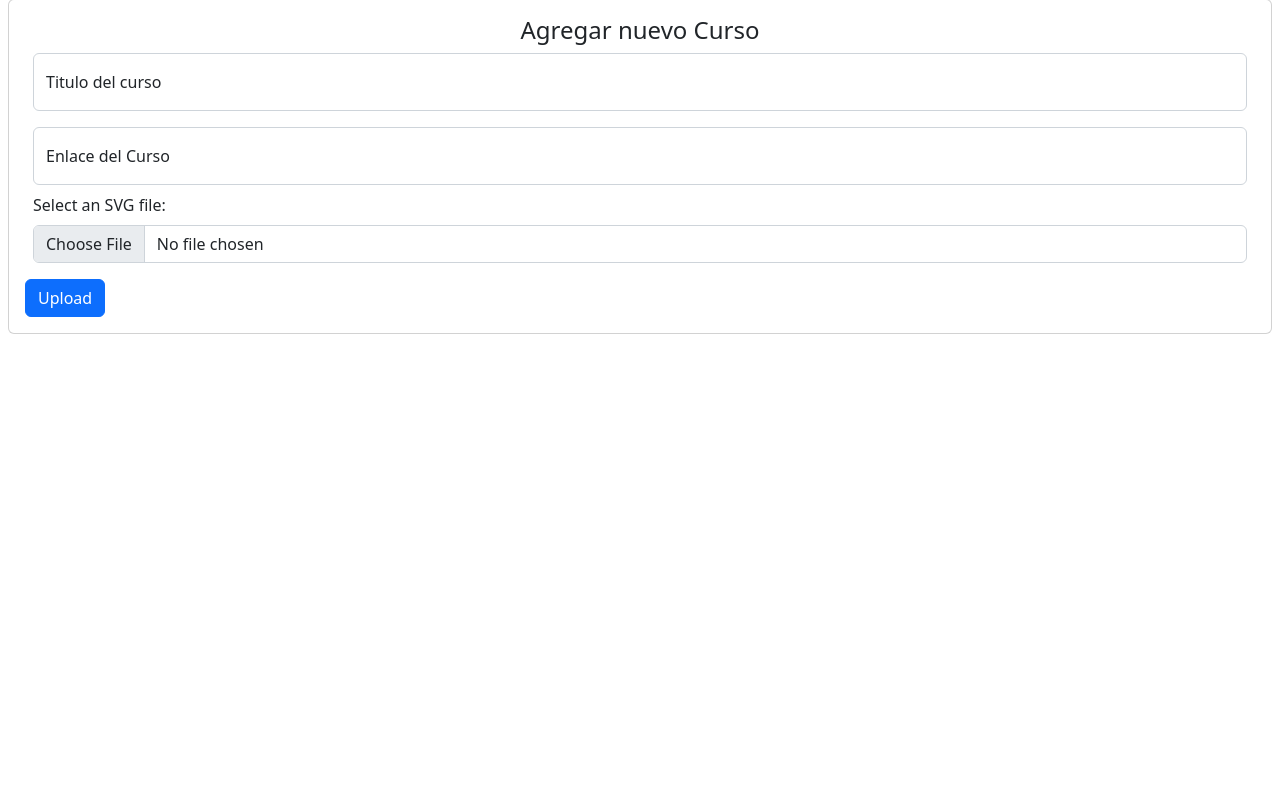
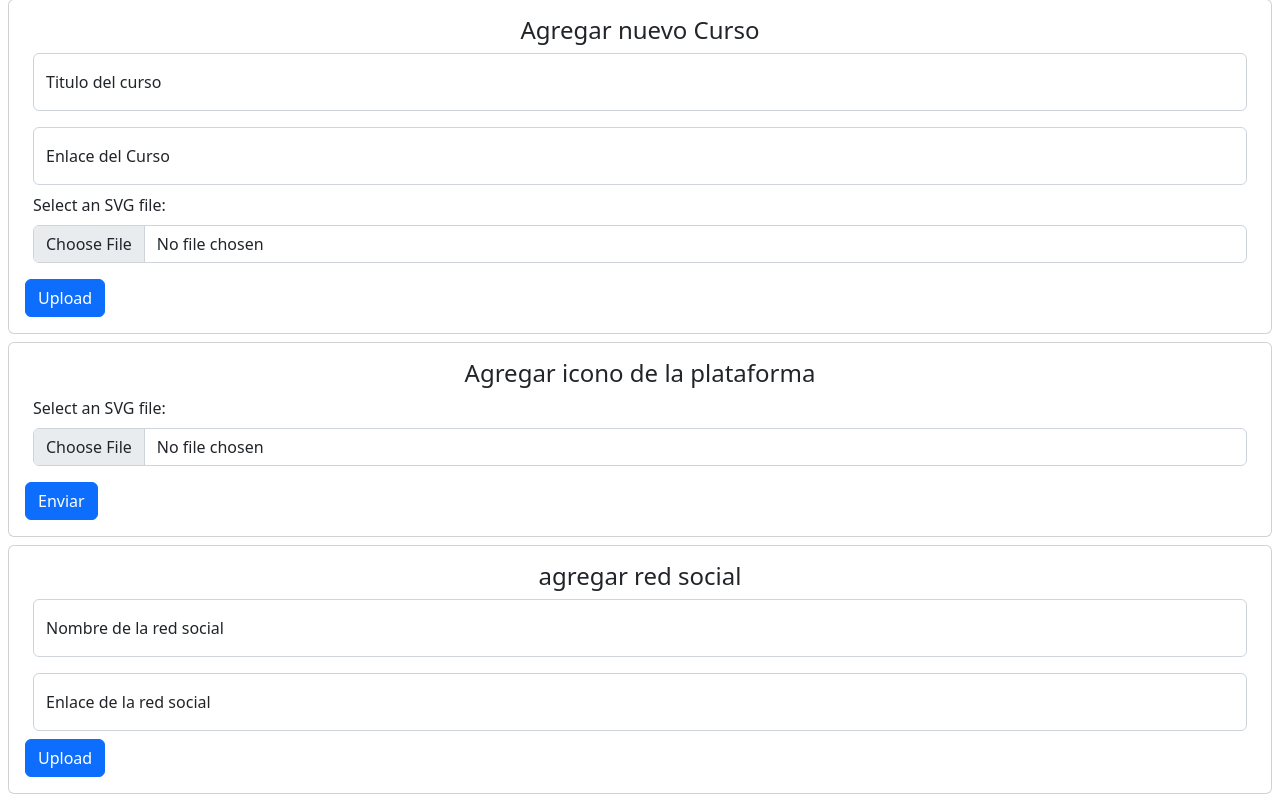
Before and after one commit to Joel-Flores/app_portfolio, a Flask app: page /setting/ in a window 1280 px wide. Shown: the part 1378-2180 px from the top of the page. Before the commit the page ends 1712 px from the top, so only its background shows below. Run offline with Flask 2, Linux system fonts and the light colour scheme; some libraries are stand-ins or nearby versions; some web fonts are replaced.

Commit message:
agregando los formularios de icono y el formulario de red social

```diff
--- a/app/templates/setting/form_course.html
+++ b/app/templates/setting/form_course.html
@@ -14,5 +14,7 @@
     <label for="svgFile" class="form-label" >Select an SVG file:</label>
     <input type="file" class="form-control" id="svgFile" name="svgFile" accept="image/svg+xml" required>
   </div>
+
   <button type="submit" class="btn btn-primary">Upload</button>
+
 </form>
--- a/app/templates/setting/form_description_perfil.html
+++ b/app/templates/setting/form_description_perfil.html
@@ -1,4 +1,4 @@
-<form action="/setting/description" method="POST" enctype="multipart/form-data">
+<form action="/setting/description" method="POST">
 
     <div class="form-floating mb-3  m-2">
         <label for="nombre">Titulo de la description</label>
--- /dev/null
+++ b/app/templates/setting/form_icon.html
@@ -0,0 +1,10 @@
+<form action="/setting/icon" method="POST" enctype="multipart/form-data">
+
+    <div class="mb-3 m-2">
+        <label for="icon_svg" class="form-label" >Select an SVG file:</label>
+        <input type="file" class="form-control" id="icon_svg" name="icon_svg" accept="image/svg+xml" required>
+    </div>
+
+    <button type="submit" class="btn btn-primary">Enviar</button>
+
+</form>
--- a/app/templates/setting/form_profesion.html
+++ b/app/templates/setting/form_profesion.html
@@ -1,4 +1,4 @@
-<form action="/setting/profesion" method="POST" enctype="multipart/form-data">
+<form action="/setting/profesion" method="POST">
 
     <div class="form-floating mb-3  m-2">
         <label for="nombre">Nueva Profesion</label>
--- /dev/null
+++ b/app/templates/setting/form_social_media.html
@@ -0,0 +1,15 @@
+<form action="/setting/social" method="POST">
+
+    <div class="form-floating mb-3  m-2">
+      <label for="nombre">Nombre de la red social</label>
+      <input type="text" class="form-control" id="nombre" name="titulo" required>
+    </div>
+
+    <div class="form-floating m-2">
+      <label for="url">Enlace de la red social</label>
+      <input type="text" class="form-control" id="url" name="url" required>
+    </div>
+
+    <button type="submit" class="btn btn-primary">Upload</button>
+
+</form>
--- a/app/templates/setting/form_works.html
+++ b/app/templates/setting/form_works.html
@@ -11,21 +11,27 @@
       <label for="titulo">Titulo del proyecto</label>
       <input type="text" class="form-control" id="titulo" name="titulo" required>
     </div>
+
     <div class="form-floating m-2">
       <label for="proyecto">Enlace del proyecto</label>
       <input type="text" class="form-control" id="proyecto" name="proyecto" required>
     </div>
+
     <div class="form-floating m-2">
       <label for="descripcion">descripcion del proyecto</label>
       <textarea class="form-control" id="descripcion" name="descripcion" required></textarea>
     </div>
+
     <div class="mb-3 m-2">
         <label for="formImagePortada" class="form-label">Subir imagen de Portada</label>
         <input class="form-control" type="file" id="formImagePortada" name="formImagePortada" accept="image/*">
     </div>
+
     <div class="mb-3 m-2">
       <label for="formImageSecundario" class="form-label">Subir imagen de Secundario</label>
       <input class="form-control" type="file" id="formImageSecundario" name="formImageSecundario" accept="image/*">
     </div>
+
     <button type="submit" class="btn btn-primary">Enviar</button>
+
 </form>
--- a/app/templates/setting/index.html
+++ b/app/templates/setting/index.html
@@ -32,5 +32,17 @@
             {% include 'setting/form_course.html' %}
         </article>
     </section>
+    <section class="card m-2">
+        <article class="card-body">
+            <h4 class="card-title text-center">Agregar icono de la plataforma</h4>
+            {% include 'setting/form_icon.html' %}
+        </article>
+    </section>
+    <section class="card m-2">
+        <article class="card-body">
+            <h4 class="card-title text-center">agregar red social</h4>
+            {% include 'setting/form_social_media.html' %}
+        </article>
+    </section>
 </main>
 {%endblock%}
```
Lines whose indentation alone changed are shown as unchanged.
